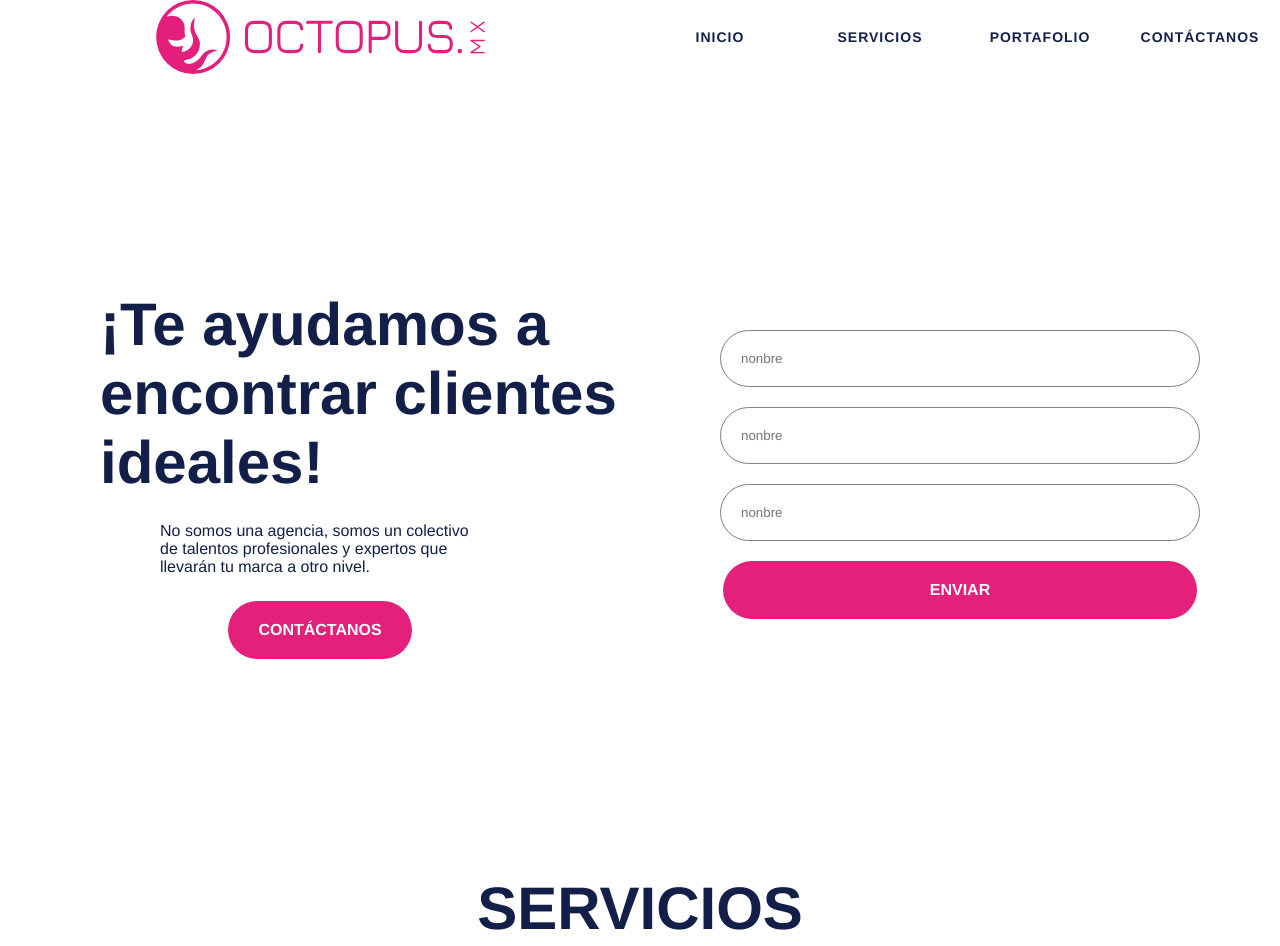
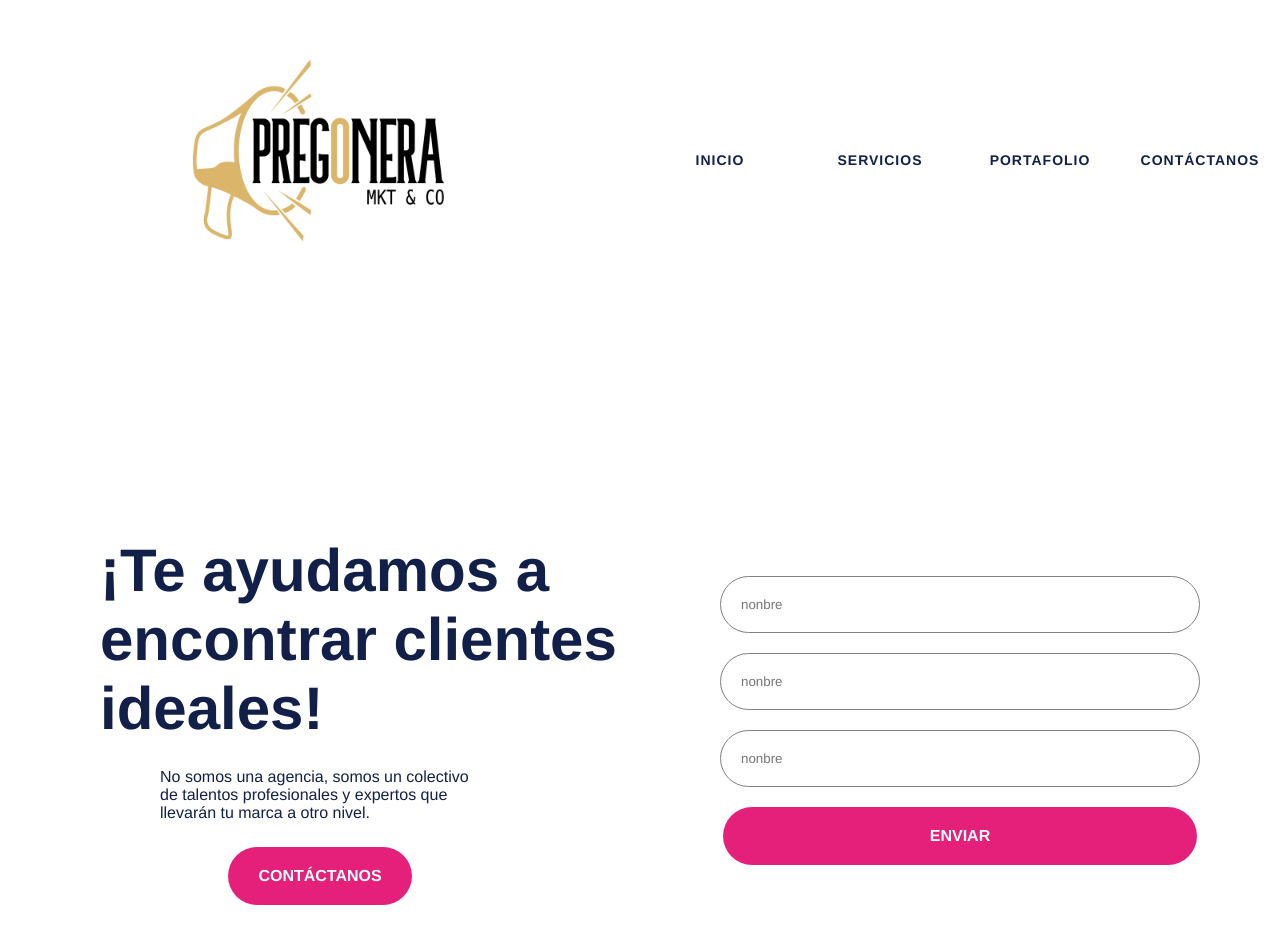
Before and after one commit to jos0034/pagliz, a plain HTML site: page index.html in a window 1280 px wide. Shown: the top 946 px of the page. Drawn offline with Linux system fonts and the light colour scheme.

Commit message:
Add files via upload

```diff
--- a/index.html
+++ b/index.html
@@ -35,9 +35,9 @@
 
         }
         .contenedor-nav > .logo > img {
-            /*width: 50%;*/
-			width: 331px;
-			height: 74px;
+            width: 50%;
+			/*width: 331px;
+			height: 74px;*/
 
         }
         .contenedor-nav > .nav {
@@ -413,7 +413,7 @@
 	 <!--<div style="border: 1px solid red; " class="container-fluid contenedor">-->
 	<div class="contenedor-nav">
 		<div class="logo">
-			<img src="logo.svg">
+			<img src="logo-pregonera.png">
 		</div>
 		<div class="nav">
 			<a href="">INICIO</a>
```
Also changed, not shown: logo-pregonera.png (added).
